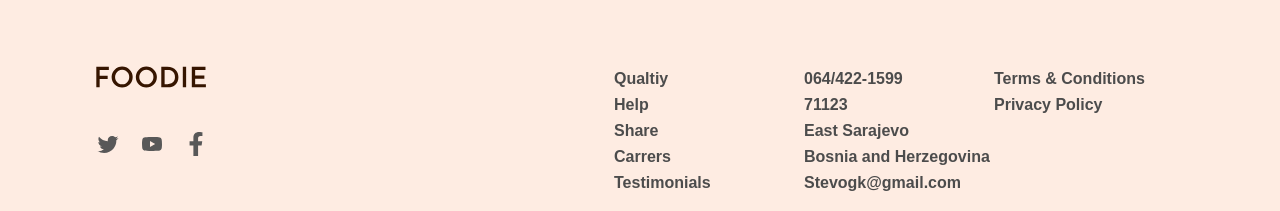
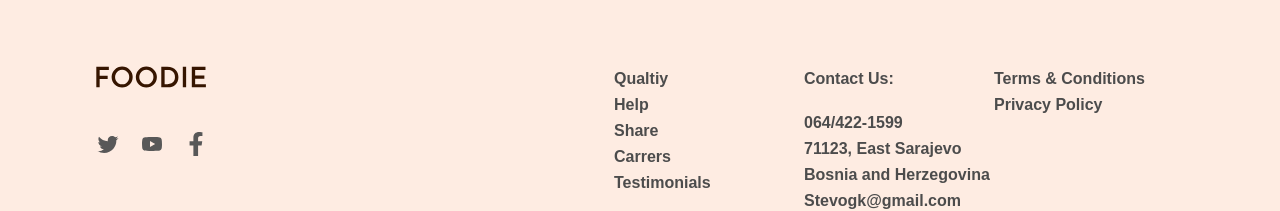
Before and after one commit to stevoPeric/Pubcrawl, a React (Create React App) app: page / in a window 1280 px wide. Shown: the part 2601-2812 px from the top of the page. Built offline with nearby package versions, Linux system fonts and the light colour scheme; the HTML template or start-up script is replaced by a standard one.

Commit message:
updated the footer

```diff
--- a/src/Components/Footer.js
+++ b/src/Components/Footer.js
@@ -26,9 +26,10 @@ const Footer = () => {
           <span>Testimonials</span>
         </div>
         <div className="footer-section-columns">
+          <span>Contact Us:</span>
+          <br />
           <span>064/422-1599</span>
-          <span>71123</span>
-          <span>East Sarajevo</span>
+          <span>71123, East Sarajevo</span>
           <span>Bosnia and Herzegovina</span>
           <span>Stevogk@gmail.com</span>
         </div>
```
